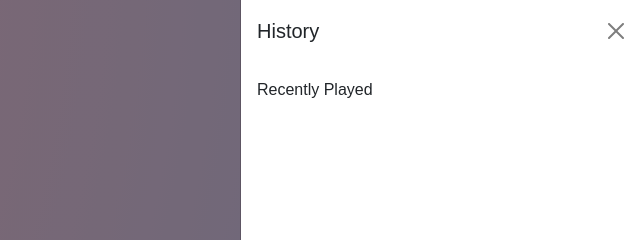
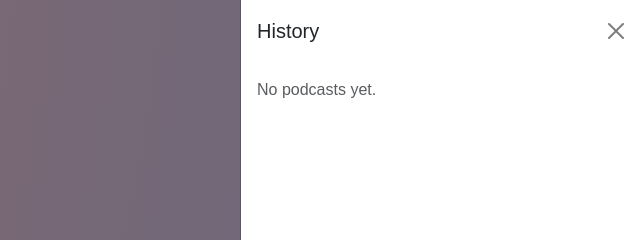
Before and after one commit to ashlinrnn/my-phase-1-project, a website: page index.html in a window 1280 px wide. Both pictures are taken after a click on the button "History". Shown: the top 240 px of the page, 640-1280 px from the left. Drawn offline with nearby package versions, Linux system fonts and the light colour scheme.

Commit message:
modified the code

```diff
--- a/index.html
+++ b/index.html
@@ -40,8 +40,8 @@
       <h5 class="offcanvas-title" id="offcanvasRightLabel">History</h5>
       <button type="button" class="btn-close" data-bs-dismiss="offcanvas" aria-label="Close"></button>
     </div>
-    <div class="offcanvas-body">
-      Recently Played
+    <div class="offcanvas-body"  id="historyList">
+      <p class="text-muted">No podcasts yet.</p>
     </div>
   </div>
 </body>
```
